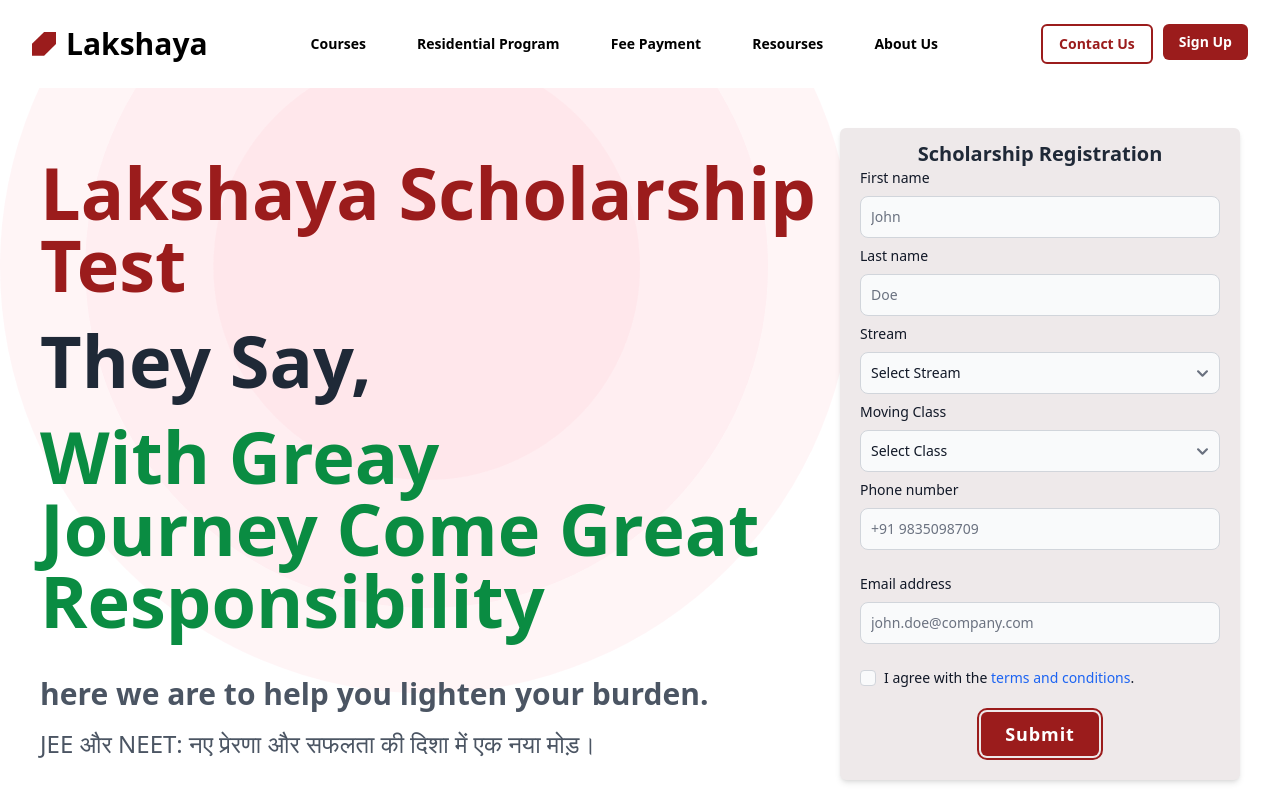
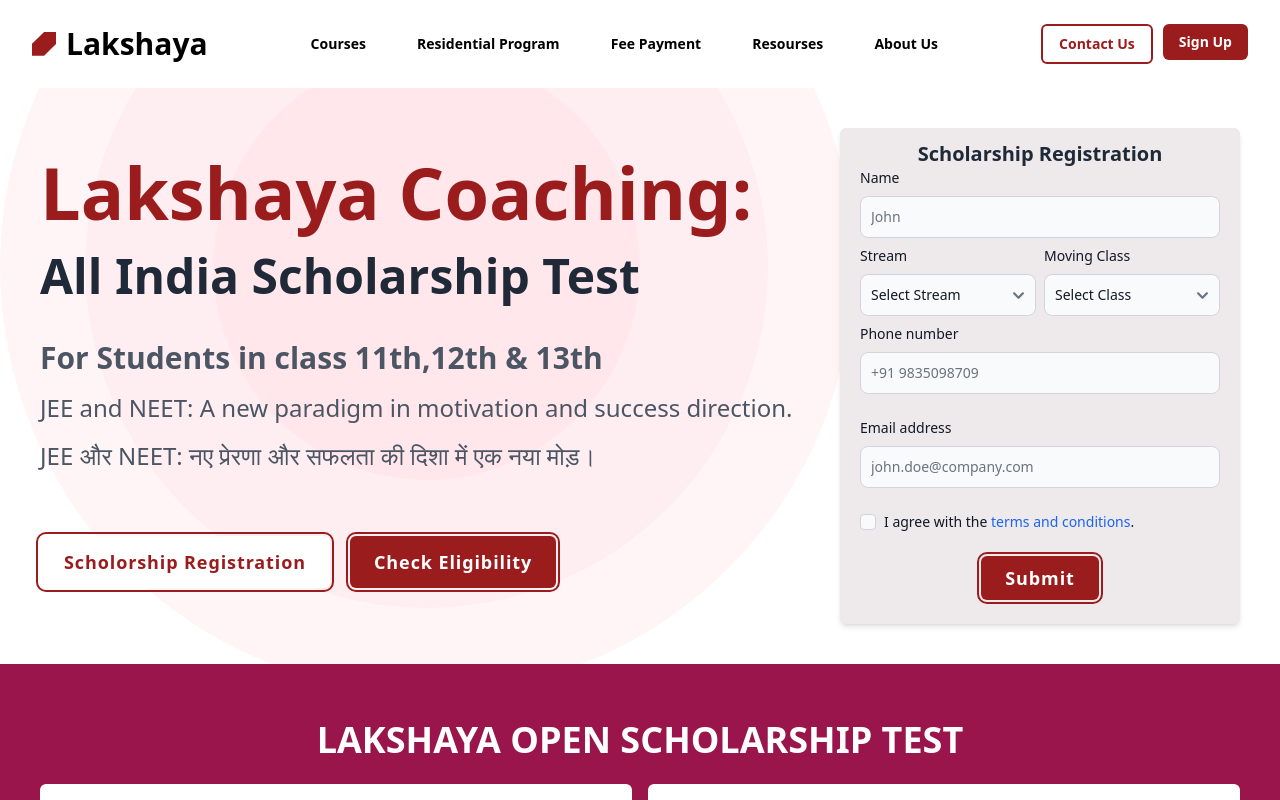
Before and after one commit to whyehtasam/Lakshaya, a React (Vite) app: page /scholarship in a window 1280 px wide. Shown: the top 800 px of the page. Built offline with nearby package versions, Linux system fonts and the light colour scheme.

Commit message:
Scholarship Page Completed

```diff
--- a/src/apps/scholorship/ScholarHero.jsx
+++ b/src/apps/scholorship/ScholarHero.jsx
@@ -2,16 +2,19 @@
 import PrimaryButton from '../../components/buttons/PrimaryButton'
 import SecondaryButton from '../../components/buttons/SecondaryButton'
 
-const ScholarHero = () => {
+const ScholarHero = (props) => {
+    const { title, subtitle, burdenText, inspirationText ,inspirationText2} = props;
   return (
     <div>
         <div className="flex flex-col justify-start gap-3 sm:gap-6 my-7">
-            <h1 className="text-4xl font-bold text-red-800 md:text-5xl lg:text-7xl">Lakshaya Scholarship Test</h1>
-            <h1 className="text-4xl font-bold text-gray-800 md:text-5xl lg:text-7xl">They Say,</h1>
-            <h1 className="text-4xl font-bold text-[#0a8c42] md:text-5xl lg:text-7xl">With Greay <br /> Journey Come Great <br /> Responsibility </h1>
+            <h1 className="text-4xl font-bold text-red-800 md:text-5xl lg:text-7xl">{title}</h1>
+            <h1 className="text-3xl font-bold text-gray-800 md:text-5xl lg:text-5xl">{subtitle}</h1>
+            {/* <h1 className="text-4xl font-bold text-[#0a8c42] md:text-5xl lg:text-7xl">With Greay <br /> Journey Come Great <br /> Responsibility </h1> */}
             <div>
-                <p className="mt-4 sm:text-lg text-gray-600 md:text-xl lg:text-3xl font-bold">here we are to help you lighten your burden.</p>
-                <p className="mt-4 sm:text-lg text-gray-600 md:text-xl lg:text-2xl">JEE और NEET: नए प्रेरणा और सफलता की दिशा में एक नया मोड़।</p>
+                <p className="mt-4 sm:text-lg text-gray-600 md:text-xl lg:text-3xl font-bold">{burdenText}</p>
+                <p className="mt-4 sm:text-lg text-gray-600 md:text-xl lg:text-2xl">{inspirationText}</p>
+                <p className="mt-4 sm:text-lg text-gray-600 md:text-xl lg:text-2xl">{inspirationText2}</p>
+
             </div>
 
             <div className="grid gap-5 mt-5 sm:flex sm:mt-10">
--- a/src/apps/scholorship/ScholarRegistration.jsx
+++ b/src/apps/scholorship/ScholarRegistration.jsx
@@ -14,7 +14,7 @@
               for="first_name"
               class="block mb-2 text-sm font-medium text-gray-900 dark:text-white"
               >
-              First name
+              Name
             </label>
             <input
               type="text"
@@ -24,22 +24,8 @@
               required
               />
           </div>
-          <div>
-            <label
-              for="last_name"
-              class="block mb-2 text-sm font-medium text-gray-900 dark:text-white"
-            >
-              Last name
-            </label>
-            <input
-              type="text"
-              id="last_name"
-              class="bg-gray-50 border border-gray-300 text-gray-900 text-sm rounded-lg focus:ring-blue-500 focus:border-blue-500 block w-full p-2.5 dark:bg-gray-700 dark:border-gray-600 dark:placeholder-gray-400 dark:text-white dark:focus:ring-blue-500 dark:focus:border-blue-500"
-              placeholder="Doe"
-              required
-              />
-          </div>
 
+<div className="grid grid-cols-2 gap-2">
 
           <div>
             <label for="Stream" class="block mb-2 text-sm font-medium text-gray-900 dark:text-white">Stream</label>
@@ -60,6 +46,7 @@
                 <option value="12th Pass">12th Pass (Dropper)</option>
             </select>
             </div>
+</div>
 
           <div>
             <label
--- a/src/apps/scholorship/Scholorship.jsx
+++ b/src/apps/scholorship/Scholorship.jsx
@@ -7,6 +7,7 @@
 import BlobCircle from "../../components/wrappers/BlobCircle";
 import ScholarHero from "./ScholarHero";
 import ScholarRegistration from "./ScholarRegistration";
+import ScholorshipHero from "../landing/ScholorshipHero";
 
 const Scholorship = () => {
   return (
@@ -17,7 +18,7 @@
           </div>
           <div className="grid lg:grid-cols-3 md:grid-cols-1 ">
             <div className="lg:col-span-2 md:col-span-1">
-              <ScholarHero />
+              <ScholarHero title="Lakshaya Coaching:" subtitle="All India Scholarship Test" burdenText="For Students in class 11th,12th & 13th" inspirationText="JEE and NEET: A new paradigm in motivation and success direction." inspirationText2="JEE और NEET: नए प्रेरणा और सफलता की दिशा में एक नया मोड़।"/>
             </div>
             <div>
               <ScholarRegistration />
@@ -34,7 +35,7 @@
           <div className="absolute h-[70vh] sm:h-auto sm:w-8/12 -z-50 -left-0 -top-0 sm:-right-20 sm:-top-40  opacity-50 sm:opacity-80">
             <BlobCircle />
           </div>
-          <ScholarHero />
+          <ScholorshipHero />
         </Container>
       </div>
       <Carousel />
```
